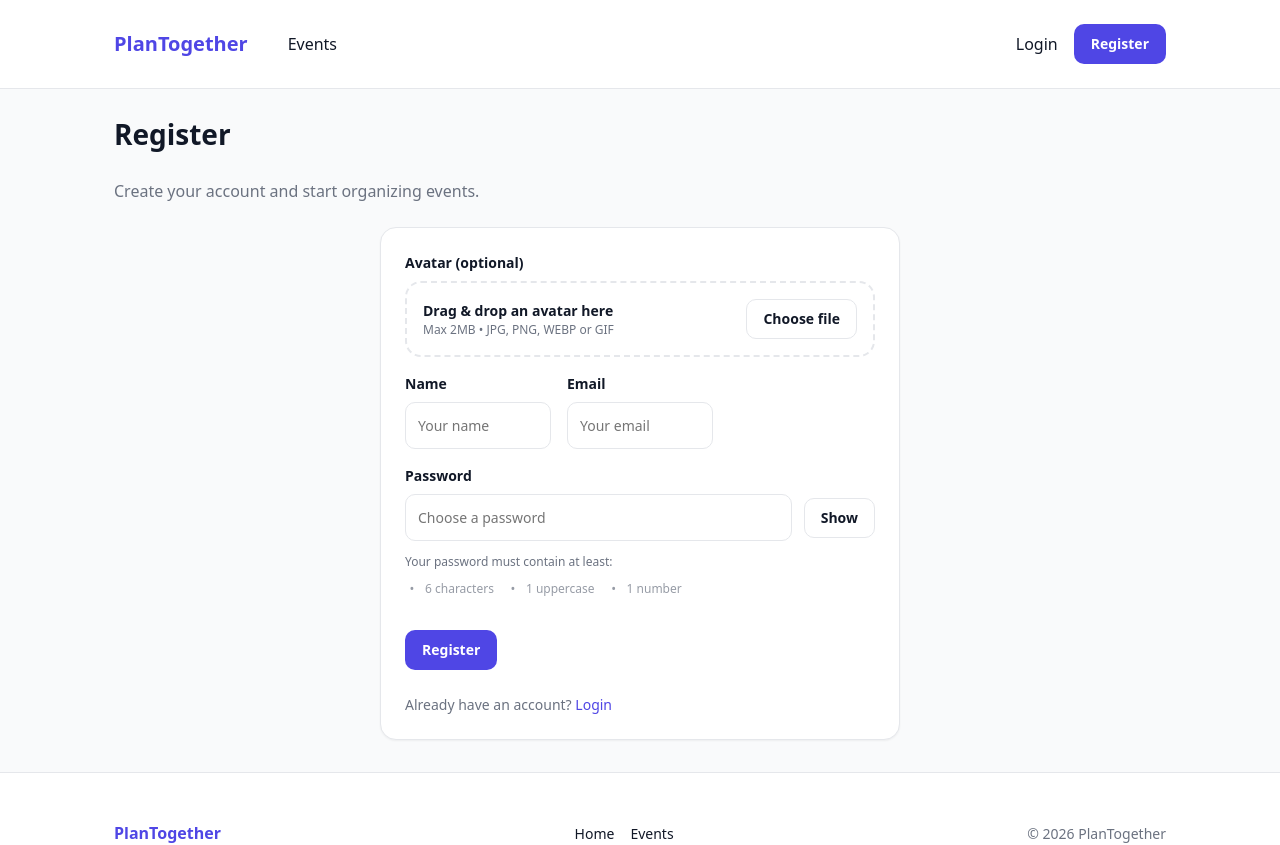
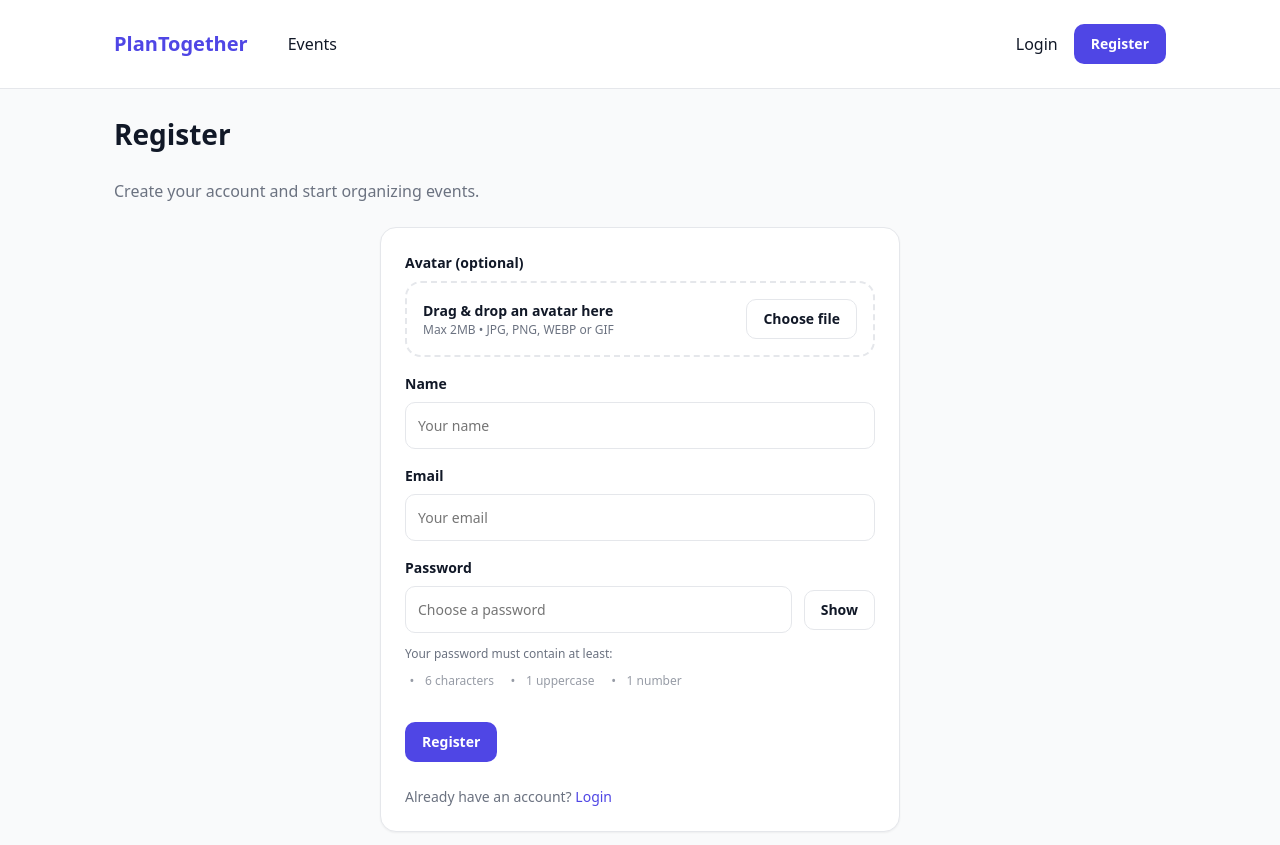
Before and after one commit to CoCav/planTogether, a React app in the folder frontend/: page /register in a window 1280 px wide. Shown: the top 845 px of the page. Built offline with nearby package versions, Linux system fonts and the light colour scheme; the HTML template or start-up script is replaced by a standard one.

Commit message:
refactor(forms): improve form layout with form-stack
- remove unused form-grid class
- introduce form-stack for vertical layouts
- fix layout issues in AuthFormFields (name/email stacking)
- improve clarity and consistency of form structure

```diff
--- a/frontend/src/components/auth/AuthFormFields.jsx
+++ b/frontend/src/components/auth/AuthFormFields.jsx
@@ -86,7 +86,7 @@ export default function AuthFormFields({ form, errors, onChange, onFileChange, o
     };
 
     return (
-        <div className="form-grid">
+        <div className="form-stack">
             {showAvatar && (
                 <FormField label="Avatar (optional)" error={errors.avatar} className="avatar-form-field">
                     <div className={`avatar-upload-panel ${isDragging ? "drag-active" : ""}`}
--- a/frontend/src/styles/components.css
+++ b/frontend/src/styles/components.css
@@ -190,9 +190,9 @@
     color: var(--color-text);
 }
 
-.form-grid {
-    display: grid;
-    grid-template-columns: 1fr;
+.form-stack {
+    display: flex;
+    flex-direction: column;
     gap: var(--space-4);
 }
 
@@ -407,10 +407,6 @@
 }
 
 @media (min-width: 768px) {
-    .form-grid {
-        grid-template-columns: repeat(3, 1fr);
-    }
-
     .form-field-full {
         grid-column: 1 / -1;
     }
```
